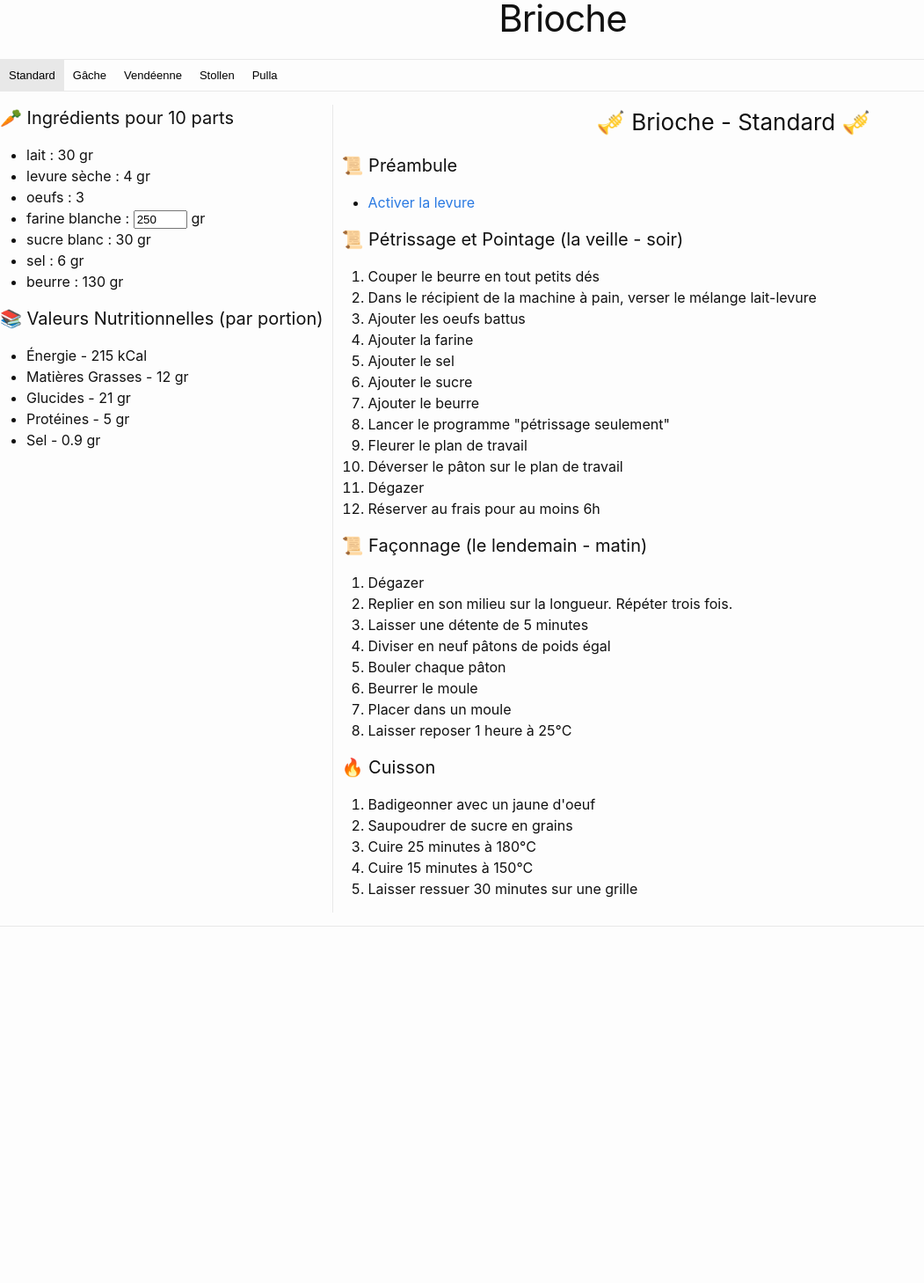
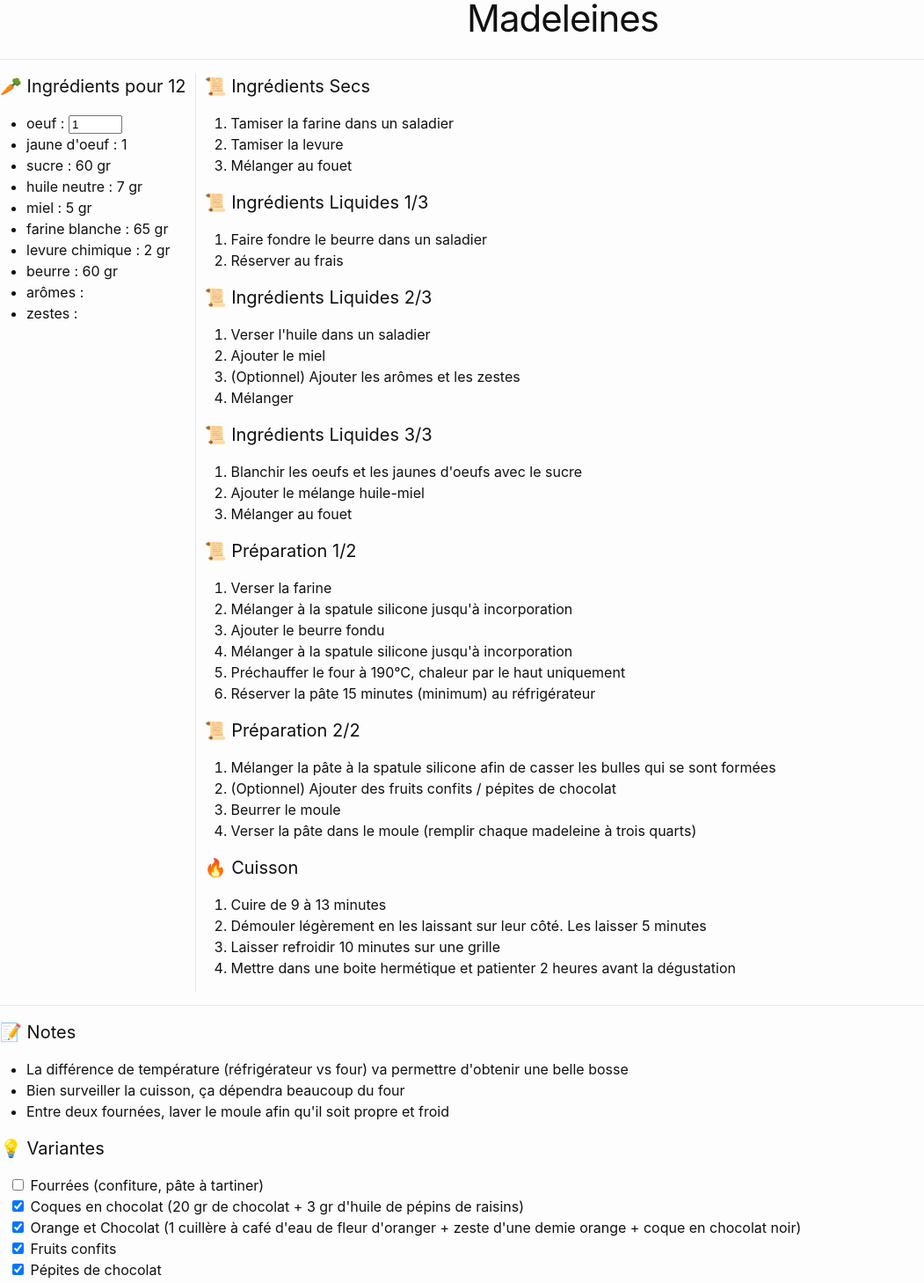
Before and after one commit to vianneyfaivre/recipe, a Svelte app: page / in a window 1280 px wide. Shown: the top 1458 px of the page at 88% size, without its empty margins (0-1051 px from the left). Before the commit the page ends 1083 px from the top, so only its background shows below. Built offline with nearby package versions, Linux system fonts and the light colour scheme.

Commit message:
hide variations when there is only one

```diff
--- a/public/index.html
+++ b/public/index.html
@@ -15,7 +15,7 @@
 </head>
 
 	<body>
-		<div id="recipe-v2" data-yaml-path="/brioche.yaml">
+		<div id="recipe-v2" data-yaml-path="/madeleines.yaml">
 		</div>
 	</body>
 </html>
--- /dev/null
+++ b/public/madeleines.yaml
@@ -0,0 +1,102 @@
+
+
+
+title: Madeleines
+utensils:
+  - tamis
+  - saladier
+  - fouet
+  - spatule-silicone
+  - moule-madeleines
+  - grille
+recipes:
+  Classique:
+    pictures: 4
+    yield: 12
+    ingredients:
+      - label: oeuf
+        qty: 1
+        variable: true
+      - label: jaune d'oeuf
+        qty: 1
+      - label: sucre
+        qty: 60
+        unit: gr
+      - label: huile neutre
+        qty: 7
+        unit: gr
+      - label: miel
+        qty: 5
+        unit: gr
+      - label: farine blanche
+        qty: 65
+        unit: gr
+      - label: levure chimique
+        qty: 2
+        unit: gr
+      - label: beurre
+        qty: 60
+        unit: gr
+      - label: arômes
+      - label: zestes
+    steps:
+      - label: Ingrédients Secs
+        details:
+          - Tamiser la farine dans un saladier
+          - Tamiser la levure
+          - Mélanger au fouet
+
+      - label: Ingrédients Liquides 1/3
+        details:
+          - Faire fondre le beurre dans un saladier
+          - Réserver au frais
+      - label: Ingrédients Liquides 2/3
+        details:
+          - Verser l'huile dans un saladier
+          - Ajouter le miel
+          - (Optionnel) Ajouter les arômes et les zestes
+          - Mélanger
+
+      - label: Ingrédients Liquides 3/3
+        details:
+          - Blanchir les oeufs et les jaunes d'oeufs avec le sucre
+          - Ajouter le mélange huile-miel
+          - Mélanger au fouet
+      - label: Préparation 1/2
+        details:
+          - Verser la farine
+          - Mélanger à la spatule silicone jusqu'à incorporation
+          - Ajouter le beurre fondu
+          - Mélanger à la spatule silicone jusqu'à incorporation
+          - Préchauffer le four à 190°C, chaleur par le haut uniquement
+          - Réserver la pâte 15 minutes (minimum) au réfrigérateur
+      - label: Préparation 2/2
+        details:
+          - Mélanger la pâte à la spatule silicone afin de casser les bulles qui se sont formées
+          - (Optionnel) Ajouter des fruits confits / pépites de chocolat
+          - Beurrer le moule
+          - Verser la pâte dans le moule (remplir chaque madeleine à trois quarts)
+      - label: Cuisson
+        emoji: 🔥
+        details:
+          - Cuire de 9 à 13 minutes
+          - Démouler légèrement en les laissant sur leur côté. Les laisser 5 minutes
+          - Laisser refroidir 10 minutes sur une grille
+          - Mettre dans une boite hermétique et patienter 2 heures avant la dégustation
+notes:
+  - La différence de température (réfrigérateur vs four) va permettre d'obtenir une belle bosse
+  - Bien surveiller la cuisson, ça dépendra beaucoup du four
+  - Entre deux fournées, laver le moule afin qu'il soit propre et froid
+variations:
+  - label: Fourrées (confiture, pâte à tartiner)
+    todo: true
+  - label: Coques en chocolat (20 gr de chocolat + 3 gr d'huile de pépins de raisins)
+    todo: false
+  - label: Orange et Chocolat (1 cuillère à café d'eau de fleur d'oranger + zeste d'une demie orange + coque en chocolat noir)
+    todo: false
+  - label: Fruits confits
+    todo: false
+  - label: Pépites de chocolat
+    todo: false
+  - label: Cacao
+    todo: true
--- a/src/components/Recipe.svelte
+++ b/src/components/Recipe.svelte
@@ -5,10 +5,13 @@ import Notes from "./Notes.svelte";
 import Steps from "./Steps.svelte";
 import Variations from "./Variations.svelte";
 import Photos from "./Photos.svelte";
+import RecipeSubtitle from "./RecipeSubtitle.svelte";
 
 export let pageData: PageDataDTO;
 export let recipeId: string;
 export let recipe: RecipeDTO;
+
+const hasVariations: boolean = pageData.recipes.size > 1;
 </script>
 
 <div id="{recipeId}-variante" class="variante-whole" itemscope itemtype="https://schema.org/Recipe">
@@ -22,6 +25,10 @@ export let recipe: RecipeDTO;
 
 
         <div class="etapes-panel">
+
+            {#if hasVariations}
+                <RecipeSubtitle recipeTitle={pageData.title} variationTitle={recipeId} />
+            {/if}
 
             <Steps {pageData} {recipeId} {recipe} />
         </div>
--- /dev/null
+++ b/src/components/RecipeSubtitle.svelte
@@ -0,0 +1,8 @@
+<script lang="ts">
+    export let recipeTitle: string;
+    export let variationTitle: string;
+</script>
+
+<h3 class="variante-subtitles" itemprop="name">
+    🎺 { recipeTitle } - { variationTitle } 🎺
+</h3>
--- a/src/components/Steps.svelte
+++ b/src/components/Steps.svelte
@@ -5,10 +5,6 @@
     export let recipeId: string;
     export let recipe: RecipeDTO;
 </script>
-
-<h3 class="variante-subtitles" id="{recipeId}-subtitle" itemprop="name">
-    🎺 { pageData.title } - { recipeId } 🎺
-</h3>
 
 {#if pageData.preconditions || pageData.withYeast }
     <h4>📜 Préambule</h4>
--- a/src/pages/WholeRecipe.svelte
+++ b/src/pages/WholeRecipe.svelte
@@ -6,6 +6,8 @@
 
     export let pageData: PageDataDTO;
     export let selectedRecipeId: string;
+
+    const hasVariations: boolean = pageData.recipes.size > 1;
 
     function onVariationClick(recipeId: string): void {
         selectedRecipeId = recipeId;
@@ -19,6 +21,7 @@
 
 <div class="post-content e-content">
 
+    {#if hasVariations}
         <div class="variantes-tabs">
 
             {#each [...pageData.recipes] as [recipeId, _]}
@@ -30,8 +33,8 @@
                     {recipeId}
                 </button>
             {/each}
-
         </div>
+    {/if}
 
     {#each [...pageData.recipes] as [recipeId, recipe]}
 
```
Lines whose indentation alone changed are shown as unchanged.
